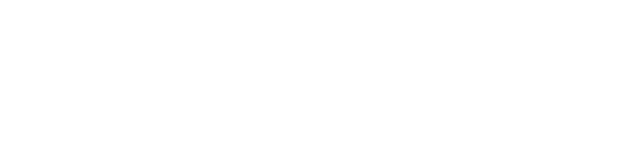
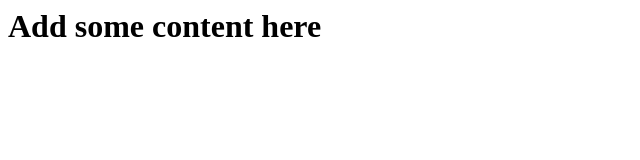
Before and after one commit to sixxis/andygittest, a plain HTML site: page index.html in a window 1280 px wide. Shown: the whole page, without its empty margins (0-640 px from the left). Drawn offline with Linux system fonts and the light colour scheme.

```diff
--- a/index.html
+++ b/index.html
@@ -1,6 +1,7 @@
 <html>
 <head><title>This is the title</title></head>
 <body>
+	<h1>Add some content here</h1>
 
 </body>
 </html>
```
